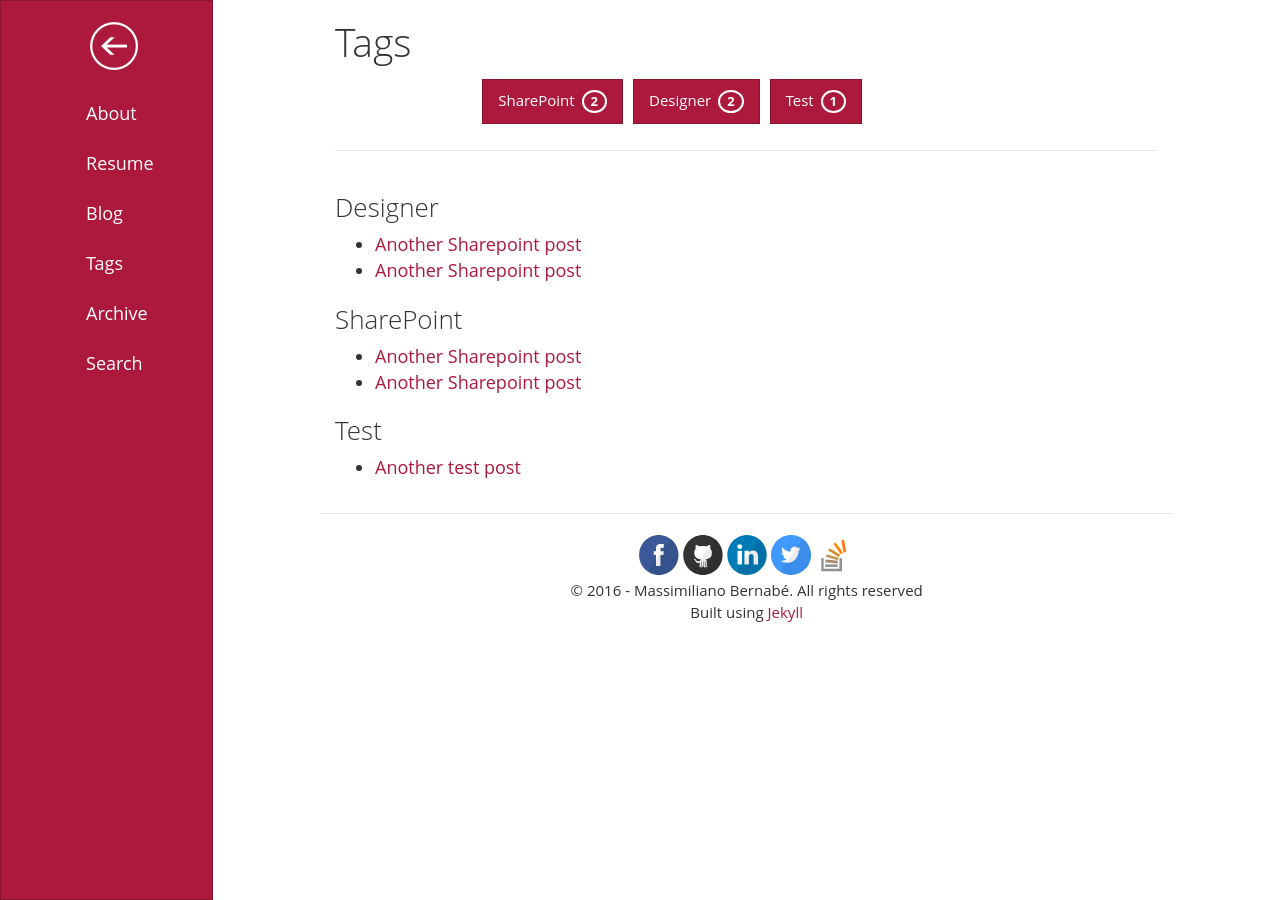
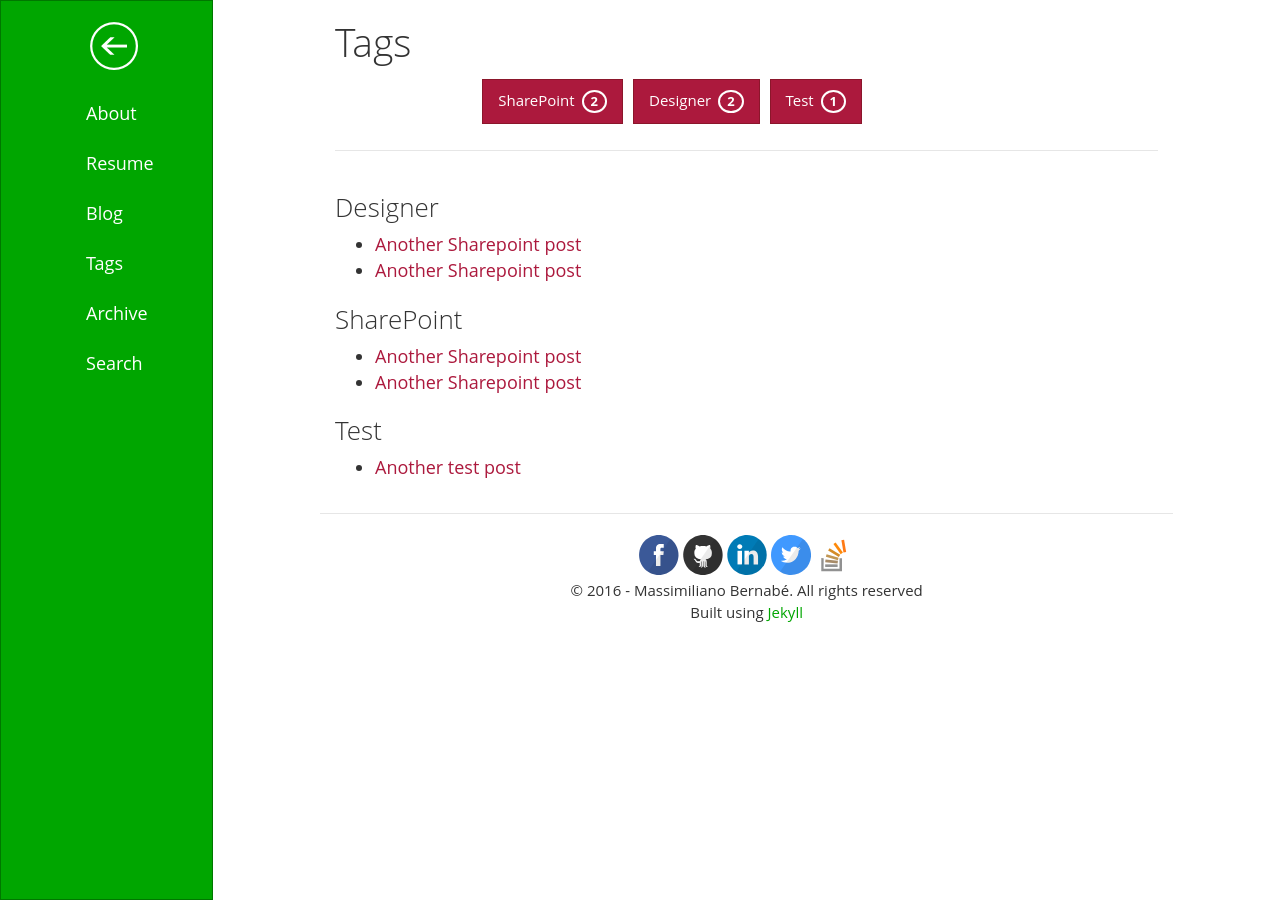
Before and after one commit to develost/develost.github.io, a Jekyll site: the page built from tags/index.html, in a window 1280 px wide. Built offline with Jekyll 4.4.1, drawn with Linux system fonts in a browser that asks for light colours.

Commit message:
mod template

```diff
--- a/blog/index.html
+++ b/blog/index.html
@@ -3,6 +3,7 @@
 title: Test's Blog
 description: Landing Page for the blog
 bloghome: true
+theme: green
 ---
       <div class="container-fluid">
         <div class="row">
--- a/search/index.html
+++ b/search/index.html
@@ -1,7 +1,8 @@
 ---
 layout: page
 title: Search
-description: Search for Jekyll Metro
+description: Search for develost.com
+theme: green
 ---
 <form class="searh-form" role="form">
 <div id="search-form">
--- a/tags/index.html
+++ b/tags/index.html
@@ -1,8 +1,8 @@
 ---
 layout: page
 title: Tags
-description: A page with tag cloud and display of articles tag wice
-theme: red
+description: Develost tag cloud
+theme: green
 ---
     <div class="row">
         <div class="col-md-2">
```
Also changed, not shown: resume/index.md (+1 -1 lines).
